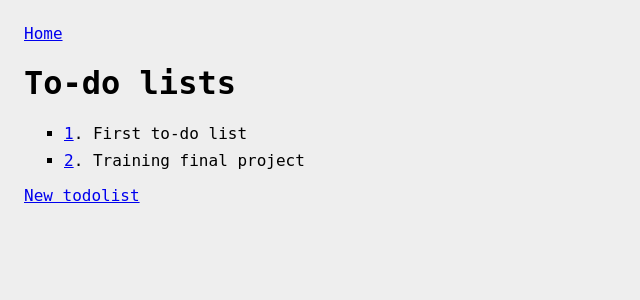
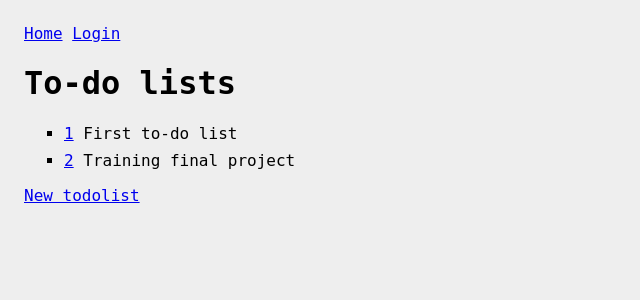
Before and after one commit to axellev/to-do-list, a Flask app: page / in a window 1280 px wide. Shown: the top 300 px of the page, without its empty margins (0-640 px from the left). Run offline with Flask 2, Linux system fonts and the light colour scheme; data comes from the database, SQL or seed files in the repository.

Commit message:
Add a login url to main page and CSS

```diff
--- a/templates/listtodolists.html
+++ b/templates/listtodolists.html
@@ -8,12 +8,14 @@
 </head>
 <body>
 <a href="/">Home</a>
+<a href="/login">Login</a>
 <h1>To-do lists</h1>
 <ul>
 {% for todolist in todolists -%}
-<li><a href="/todolist/{{ todolist['id'] }}">{{ todolist['id'] }}</a>. {{ todolist['title'] }}</li>
+<li><a class="css-button-rounded" href="/todolist/{{ todolist['id'] }}">{{ todolist['id'] }}</a> {{ todolist['title'] }}</li>
 {% endfor -%}
 </ul>
-<a href="/new">New todolist</a>
+<a class="css-button-rounded-new" href="/new">New todolist</a>
+
 </body>
 </html>
```
